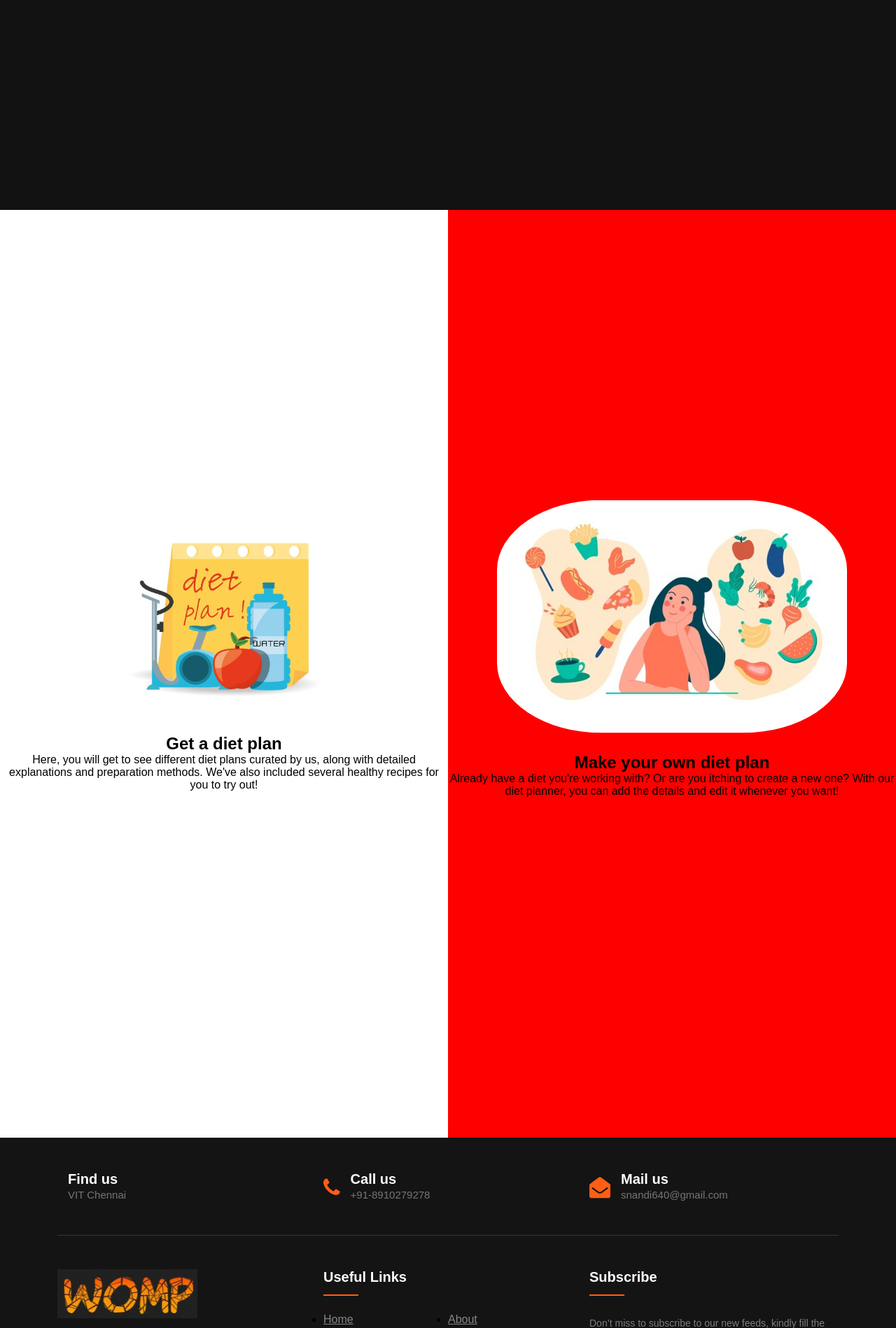
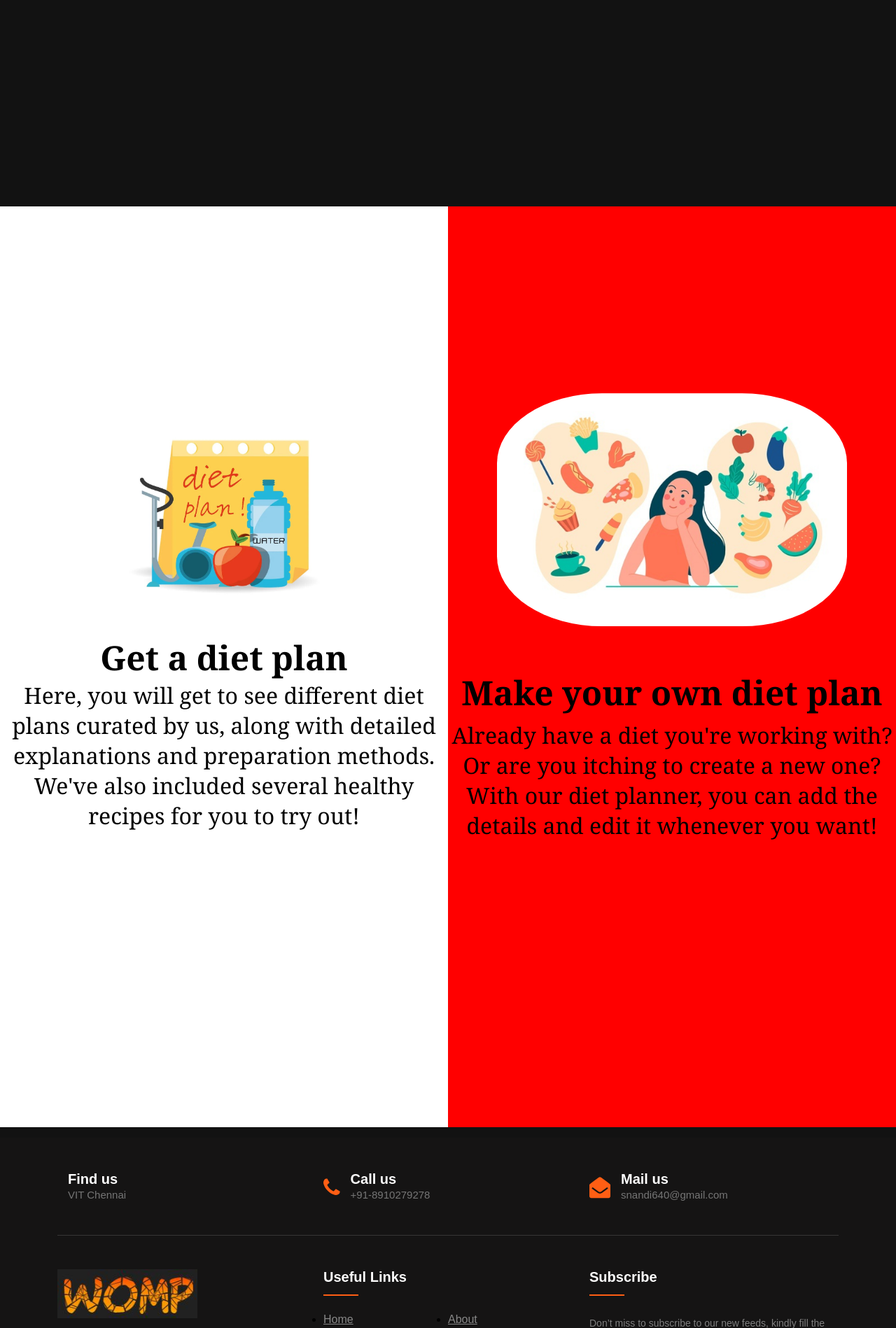
Before and after one commit to nipunrautela/whatsonmyplate, a PHP site: page / in a window 1280 px wide. Shown: the part 2345-4243 px from the top of the page at 70% size. Run offline with PHP 8.4, Linux system fonts and the light colour scheme.

Commit message:
Update home.css

```diff
--- a/style/home.css
+++ b/style/home.css
@@ -81,13 +81,16 @@ button#start-button:active {
 }
 
 .split {
+    font-family:Georgia, 'Times New Roman', Times, serif;
+    font-size:xx-large;
     height: 100vh;
     position: relative;
     display: flex;
     z-index: 1;
     top: 0;
     overflow-x: hidden;
-    padding-top: 20px;
+    padding-top: 15px;
+    padding-bottom: 15px;
 }
 
 .left {
@@ -121,7 +124,9 @@ button#start-button:active {
 }
 
 .right h2 {
+    font-family:Georgia, 'Times New Roman', Times, serif;
     padding-top: 1em;
+    line-height: 1.6;
 }
 
 ul {
```
